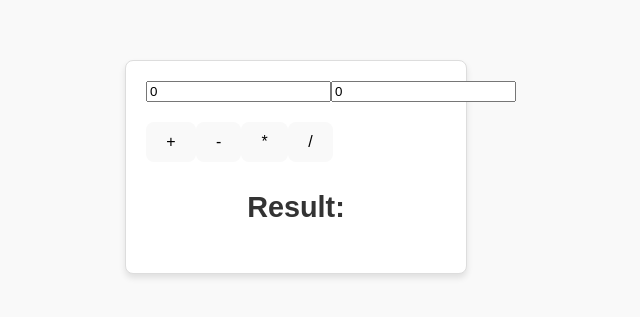
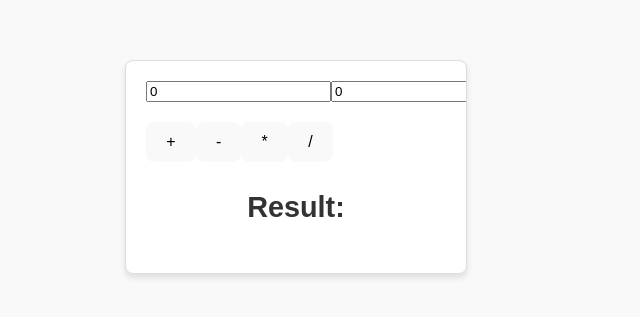
Before and after one commit to AriTeilWork/calculator, a React (Vite) app: page / in a window 1280 px wide. Shown: the part 233-550 px from the top of the page, without its empty margins (344-984 px from the left). Built offline with nearby package versions, Linux system fonts and the light colour scheme.

Commit message:
Styles css Prevent content from overflowing

```diff
--- a/src/App.css
+++ b/src/App.css
@@ -59,6 +59,7 @@ body {
   padding: 20px;
   box-shadow: 0 4px 6px rgba(0, 0, 0, 0.1);
   width: 300px;
+  overflow: hidden; /* Prevent content from overflowing */
 }
 
 .input-container {
```
